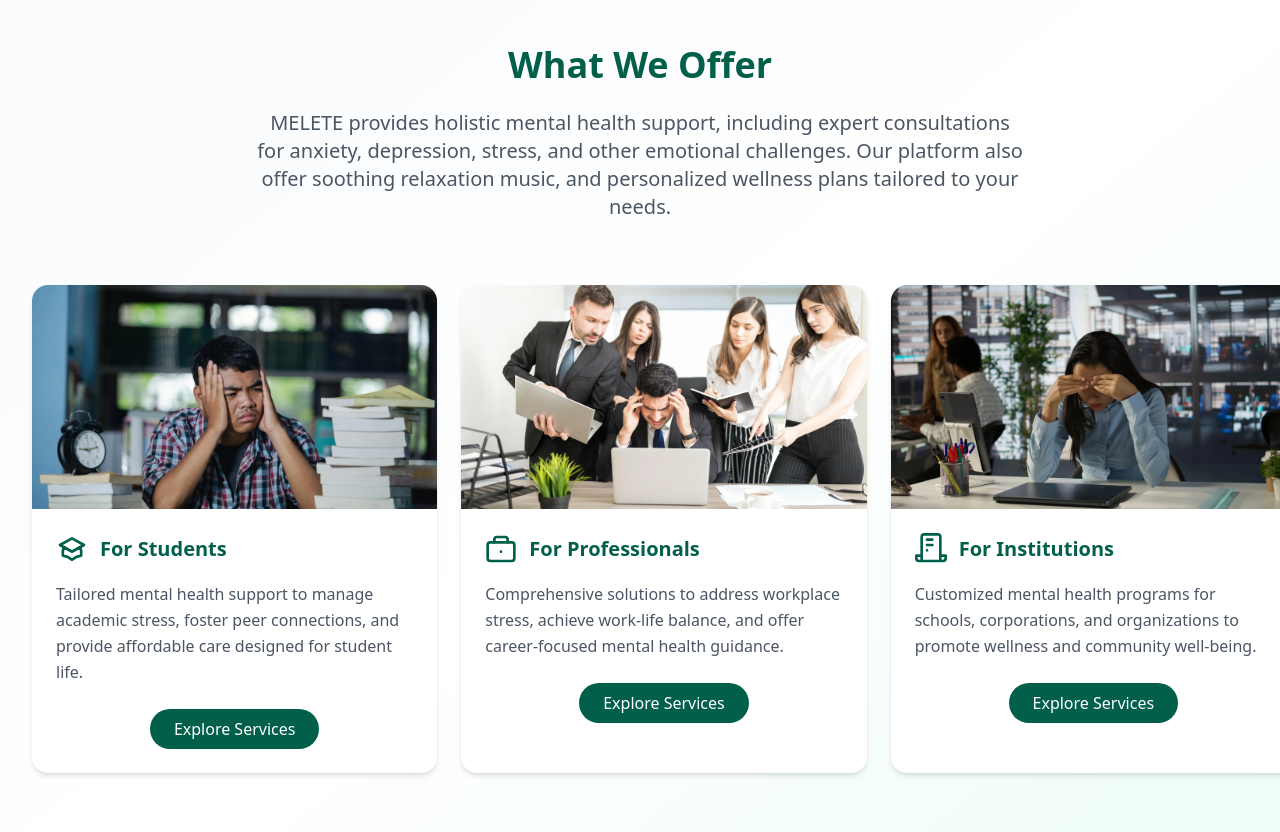
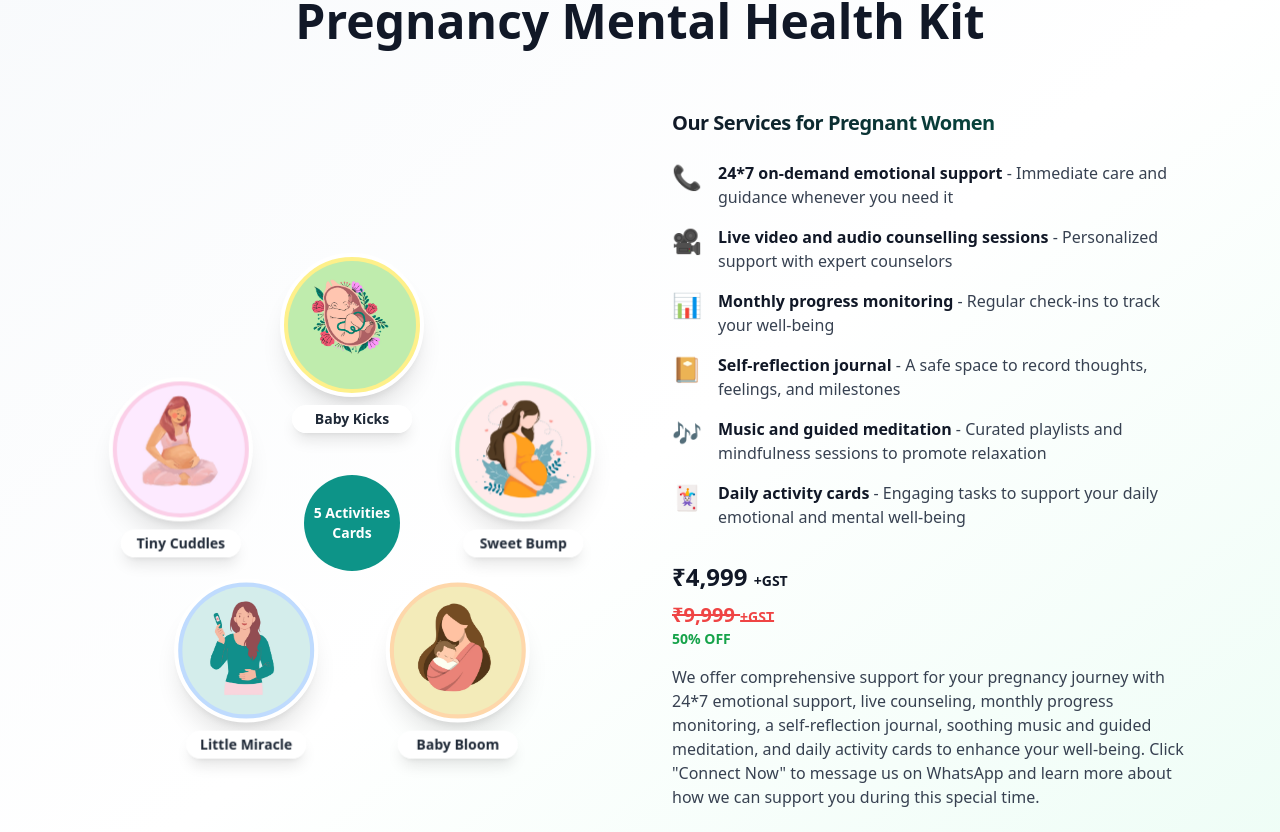
Before and after one commit to akshayvp1/meletewellness, a Next.js app in the folder frontend/: page /user/service in a window 1280 px wide. Shown: the part 3188-4020 px from the top of the page. Built offline with nearby package versions, Linux system fonts and the light colour scheme; no server answers.

Commit message:
fix: changes added to the pregnancy kit

```diff
--- a/frontend/src/components/user/main-service/ServiceClient.tsx
+++ b/frontend/src/components/user/main-service/ServiceClient.tsx
@@ -4,7 +4,7 @@ import HeroSection from '@/components/user/main-service/HeroSection';
 import AboutSection from '@/components/user/main-service/AboutSection';
 import SpecialtiesSection from '@/components/user/main-service/SpecialtiesSection';
 import OfferingsSection from '@/components/user/service/what-we-offer';
-
+import  PregnantsOffer  from '@/components/user/pregnants/pregnants-offer';
 
 const MeleteServicesPage: React.FC = () => {
   return (
@@ -13,6 +13,7 @@ const MeleteServicesPage: React.FC = () => {
         <HeroSection />
         <AboutSection />
         <SpecialtiesSection />
+        <PregnantsOffer/>
         <OfferingsSection />
       </main>
     </div>
--- a/frontend/src/components/user/pregnants/pregnants-offer.tsx
+++ b/frontend/src/components/user/pregnants/pregnants-offer.tsx
@@ -122,7 +122,7 @@ const PregnancyKit: React.FC = () => {
               {/* Center Circle */}
               <div className="absolute top-1/2 left-1/2 transform -translate-x-1/2 -translate-y-1/2 w-24 h-24 bg-teal-600 rounded-full flex items-center justify-center text-white font-semibold text-sm z-10">
                 <div className="text-center">
-                  <div>5 Activities</div>
+                  <div>5 Activities Cards</div>
                 </div>
               </div>
 
@@ -205,21 +205,32 @@ const PregnancyKit: React.FC = () => {
                   </div>
                 </div>
 
+                <div className="flex items-start gap-3 lg:gap-4">
+                  <div className="text-green-600 text-xl lg:text-2xl flex-shrink-0">🃏</div>
+                  <div className="text-gray-700 leading-relaxed font-medium text-sm lg:text-base">
+                    <span className="font-bold text-gray-900">Daily activity cards</span> - Engaging tasks to support your daily emotional and mental well-being
+                  </div>
+                </div>
+
                 {/* Pricing */}
                 <div className="flex flex-col items-center lg:items-start gap-2 pt-4">
-                  <div className="text-gray-900 text-xl lg:text-2xl font-bold">₹4,999 +GST</div>
+                  <div className="text-gray-900 text-xl lg:text-2xl font-bold">
+                    ₹4,999 <span className="text-sm">+GST</span>
+                  </div>
                   <div className="flex flex-col items-center lg:items-start">
-                    <span className="text-red-500 text-lg lg:text-xl font-bold line-through">₹9,999 +GST</span>
+                    <span className="text-red-500 text-lg lg:text-xl font-bold line-through">
+                      ₹9,999 <span className="text-sm">+GST</span>
+                    </span>
                     <span className="text-green-600 text-sm font-semibold">50% OFF</span>
                   </div>
                 </div>
+
+                {/* Description */}
+                <div className="text-gray-700 text-sm lg:text-base leading-relaxed font-medium text-center lg:text-left">
+                  We offer comprehensive support for your pregnancy journey with 24*7 emotional support, live counseling, monthly progress monitoring, a self-reflection journal, soothing music and guided meditation, and daily activity cards to enhance your well-being. Click "Connect Now" to message us on WhatsApp and learn more about how we can support you during this special time.
+                </div>
               </div>
             </div>
-
-            {/* Description */}
-            {/* <div className="text-gray-700 text-sm lg:text-base leading-relaxed font-medium text-center lg:text-left">
-              We offer comprehensive support for your pregnancy journey with 24*7 emotional support, live counseling, monthly progress monitoring, a self-reflection journal, and soothing music and guided meditation.
-            </div> */}
 
             {/* Connect Button */}
             <div className="pt-6 lg:pt-8 text-center lg:text-left">
```
